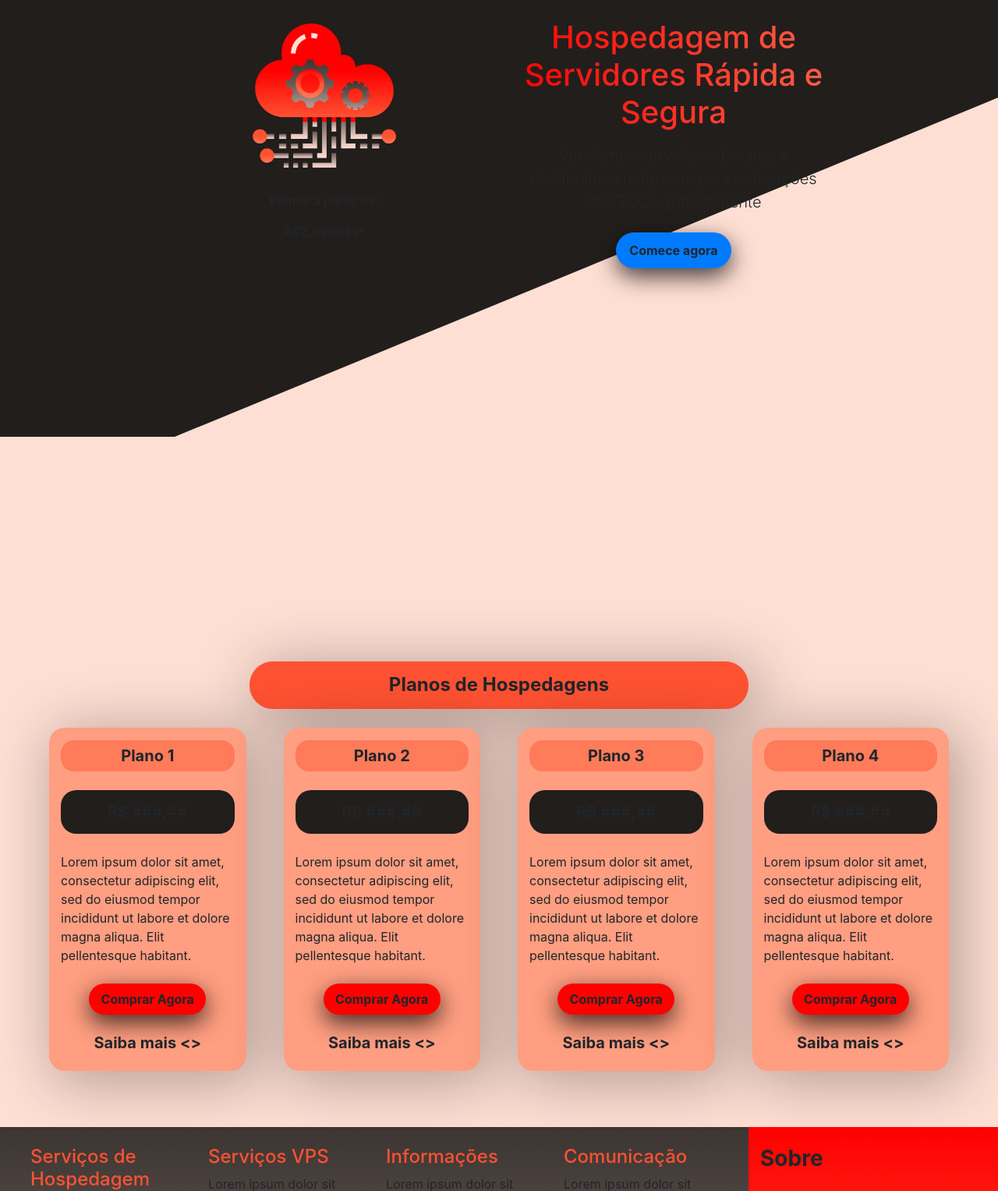
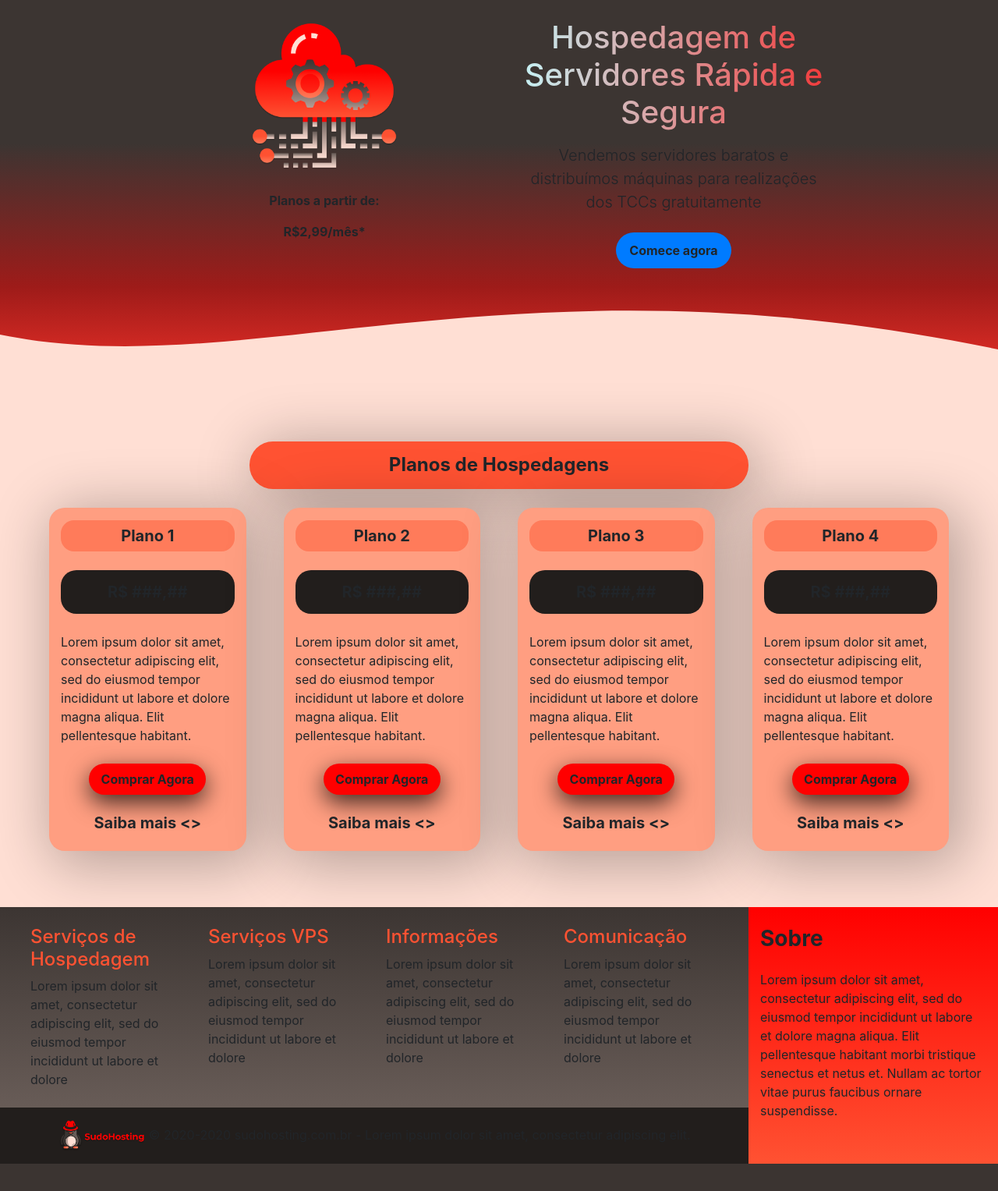
Before and after one commit to DarkSoldierBR/sudohosting, a PHP site: page / in a window 1280 px wide. Shown: the part 73-1600 px from the top of the page at 78% size. After the commit the page ends 1565 px from the top, so only its background shows below. Run offline with PHP 8.4, Linux system fonts and the light colour scheme; some libraries are stand-ins or nearby versions.

Commit message:
swap triangle background for waves

```diff
--- a/css/home.css
+++ b/css/home.css
@@ -18,18 +18,21 @@
 }
 
 #fundo {
-    height: 100vh;
+
+    height: 23rem;
     padding: 0px;
-    background-color: #FFDFD4;
+    background-image: linear-gradient(to bottom,#3C3532 50%,#9E1B19);
 }
+
+path{
+    fill: url(#gradient)
+   }
 
 /* TESTE */
 
 #getstarted {
     border-radius: 30px;
-    -webkit-box-shadow: 0px 10px 30px 0px rgba(0, 0, 0, 0.75);
-    -moz-box-shadow: 0px 10px 30px 0px rgba(0, 0, 0, 0.75);
-    box-shadow: 0px 10px 30px 0px rgba(0, 0, 0, 0.75);
+
 }
 
 #row {
@@ -100,12 +103,12 @@ background-color: #B59E96;
 }
 .gradient-text{
     color: #FF9E81;
-    background: -webkit-linear-gradient(left,#FF7B5A,#FF0000,#FF0000,#FF7B5A);
+    background: -webkit-linear-gradient(left,#FF0000,#C4FCFF,#C4FCFF,#FF0000);
     background-size: 1600px 200px;
-    -webkit-background-clip: text;
+    background-clip: text;
     -webkit-text-fill-color: transparent;
     animation-name: animationgradienttitle;
-      -webkit-animation: animationgradienttitle 5s infinite linear;
+    animation: animationgradienttitle 5s infinite linear;
   }
 
   @keyframes animationgradienttitle {
@@ -116,3 +119,7 @@ background-color: #B59E96;
         background-position: 1600px 0;
     }
   }
+.wave{
+    overflow: hidden;
+    background-color: #FFDFD4;
+}
--- a/index.html
+++ b/index.html
@@ -20,10 +20,10 @@
         onload="this.before((this.contentDocument.body||this.contentDocument).children[0]);this.remove()"></iframe>
     <main class="bd-masthead" role="main">
 
-        <div class="triangle">
 
-        </div>
-        <div id="row" class="row justify-content-center">
+
+        <div class="container-fluid" id="fundo">
+            <div id="row" class="row justify-content-center">
             <div class="col">
                 <div class="container mt-4">
                     <div class="container text-center">
@@ -57,7 +57,37 @@
                 </div>
             </div>
         </div>
-        <div class="container-fluid" id="fundo"></div>
+    </div>
+
+    <!-- <div class="wave">
+        <svg xmlns="http://www.w3.org/2000/svg" viewBox="0 0 1440 320">
+            <defs>
+                <linearGradient id="gradient" x1="0%" y1="30%" x2="0%" y2="100%">
+                  <stop offset="0%"   stop-color="#9E1B19"/>
+                  <stop offset="100%" stop-color="#9E1B19"/>
+                </linearGradient>
+              </defs>
+            <path d="M-0.85,60.68 C124.43,126.80 254.22,-51.82 500.84,80.42 L500.00,0.00 L0.00,0.00 Z"></path>
+          </svg>
+    </div> -->
+    <div class="wave" style="height: 150px; overflow: hidden;" >
+        <svg viewBox="0 0 500 150" preserveAspectRatio="none" style="height: 100%; width: 100%;">
+            <defs>
+                <linearGradient id="gradient" x1="0%" y1="0%" x2="0%" y2="100%">
+                  <stop offset="0%"   stop-color="#9E1B19"/>
+                  <stop offset="100%" stop-color="#D22923"/>
+                </linearGradient>
+              </defs>
+            <path d="M-0.85,60.68 C124.43,126.80 254.22,-51.82 500.84,80.42 L500.00,0.00 L0.00,0.00 Z"></path>
+        </svg>
+    </div>
+
+
+
+
+
+
+
 
         <!-- Preços -->
         <div class="container-fluid py-5" id="container-price">
```
